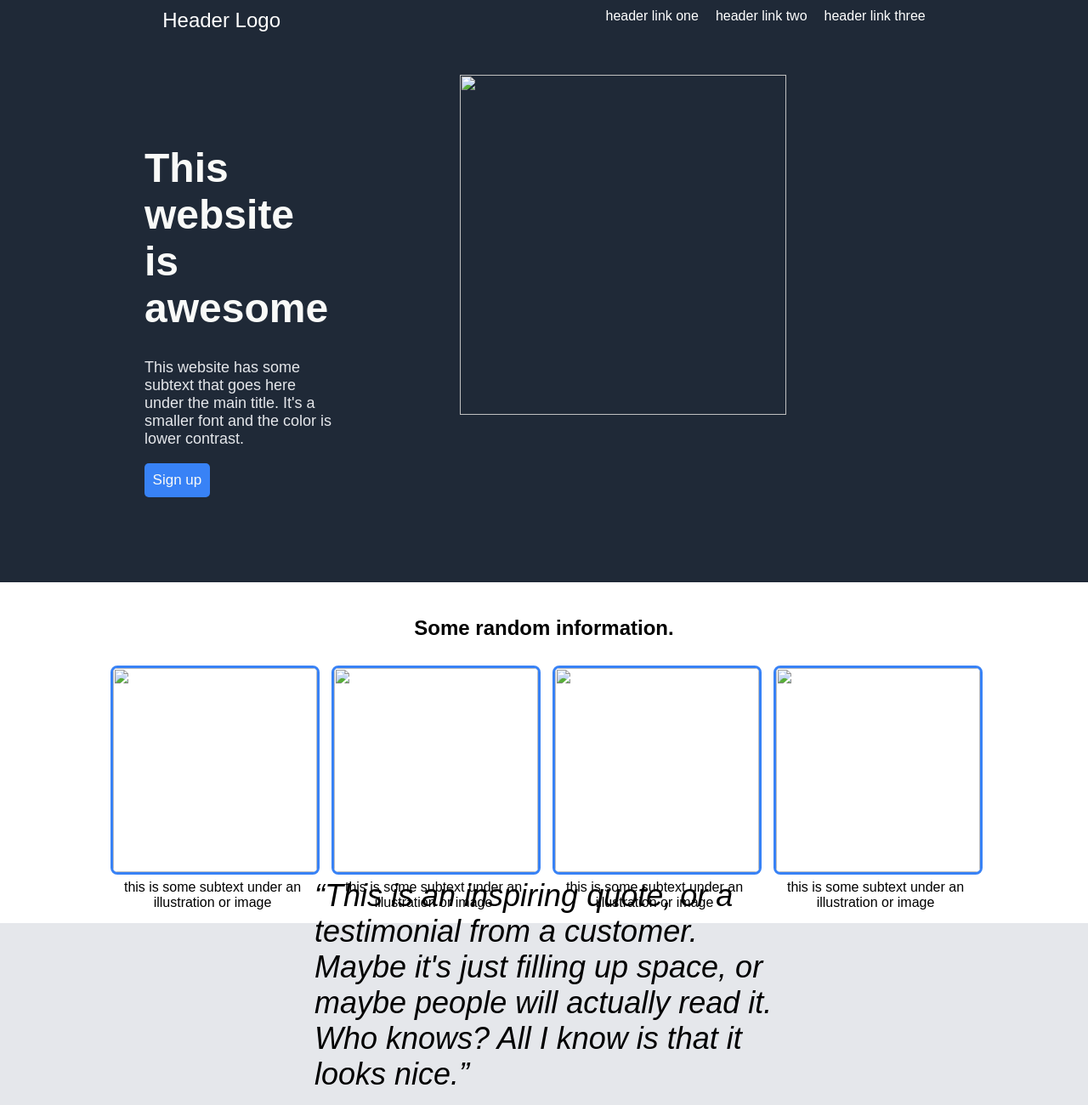
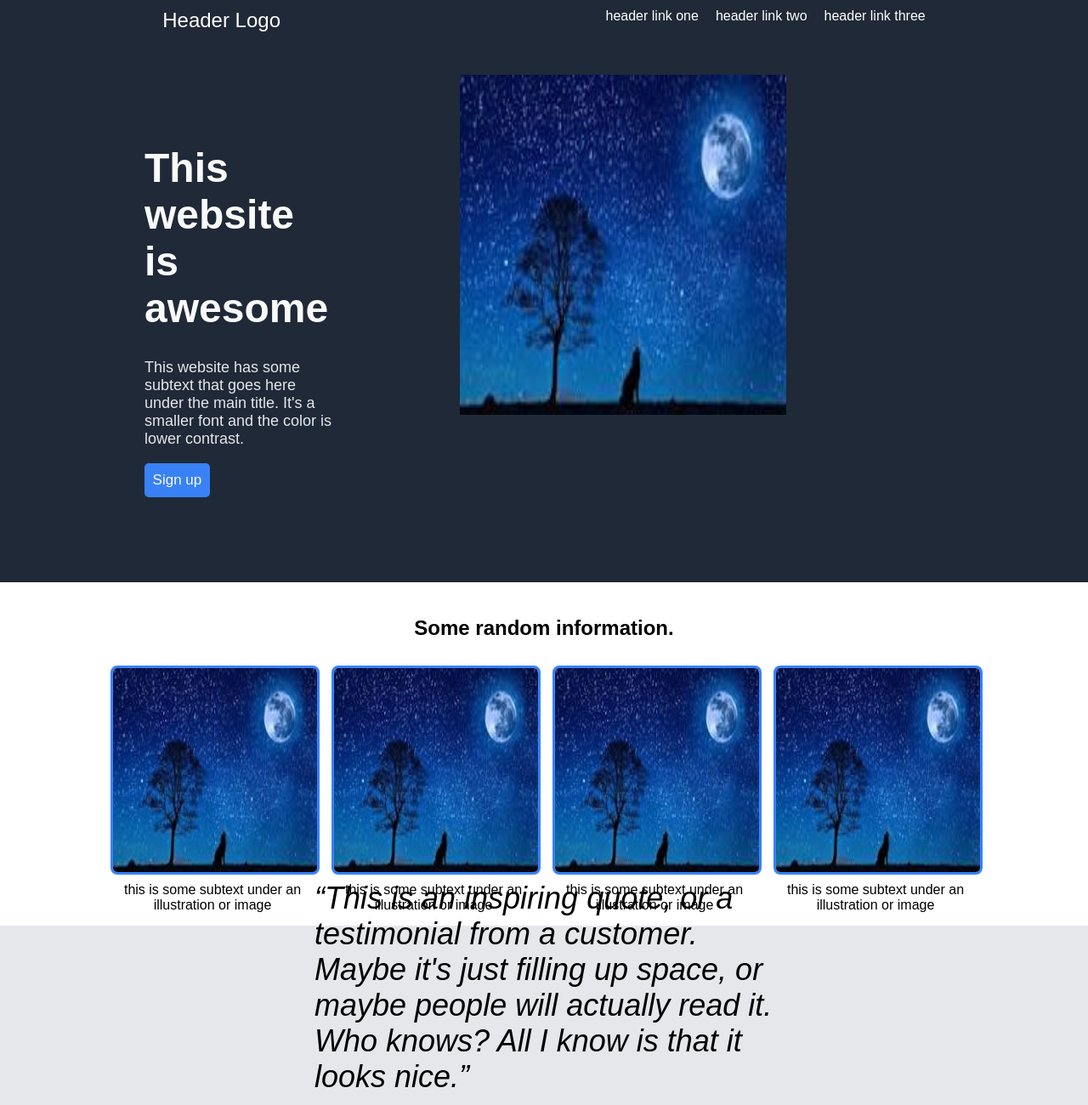
Before and after one commit to JeyaRTii/landing-page, a plain HTML site: page index.html in a window 1280 px wide. Shown: the top 1300 px of the page at 85% size. Drawn offline with Linux system fonts and the light colour scheme; the site is published under a folder, as on GitHub Pages, so addresses that start at the root find nothing.

Commit message:
Edit html.index

```diff
--- a/index.html
+++ b/index.html
@@ -23,7 +23,7 @@
                 </p>
                 <button>Sign up</button>
             </div>
-            <img src="/images/download.jpeg" class="main-img">
+            <img src="./images/download.jpeg" class="main-img">
         </div>
         </div>
     <section>
@@ -31,16 +31,16 @@
             <h2>Some random information.</h2>
                 <div class="subtext">
                     <div class="text">
-                        <img src="/images/download.jpeg" class="image">
+                        <img src="./images/download.jpeg" class="image">
                     <p class="label">this is some subtext under an illustration or image</p></div>
                     <div class="text">
-                        <img src="/images/download.jpeg" class="image">
+                        <img src="./images/download.jpeg" class="image">
                     <p class="label">this is some subtext under an illustration or image</p></div>
                     <div class="text">
-                        <img src="/images/download.jpeg" class="image">
+                        <img src="./images/download.jpeg" class="image">
                     <p class="label">this is some subtext under an illustration or image</p></div>
                     <div class="text">
-                        <img src="/images/download.jpeg" class="image">
+                        <img src="./images/download.jpeg" class="image">
                     <p class="label">this is some subtext under an illustration or image</p></div>
         </div>
     </section>
```
